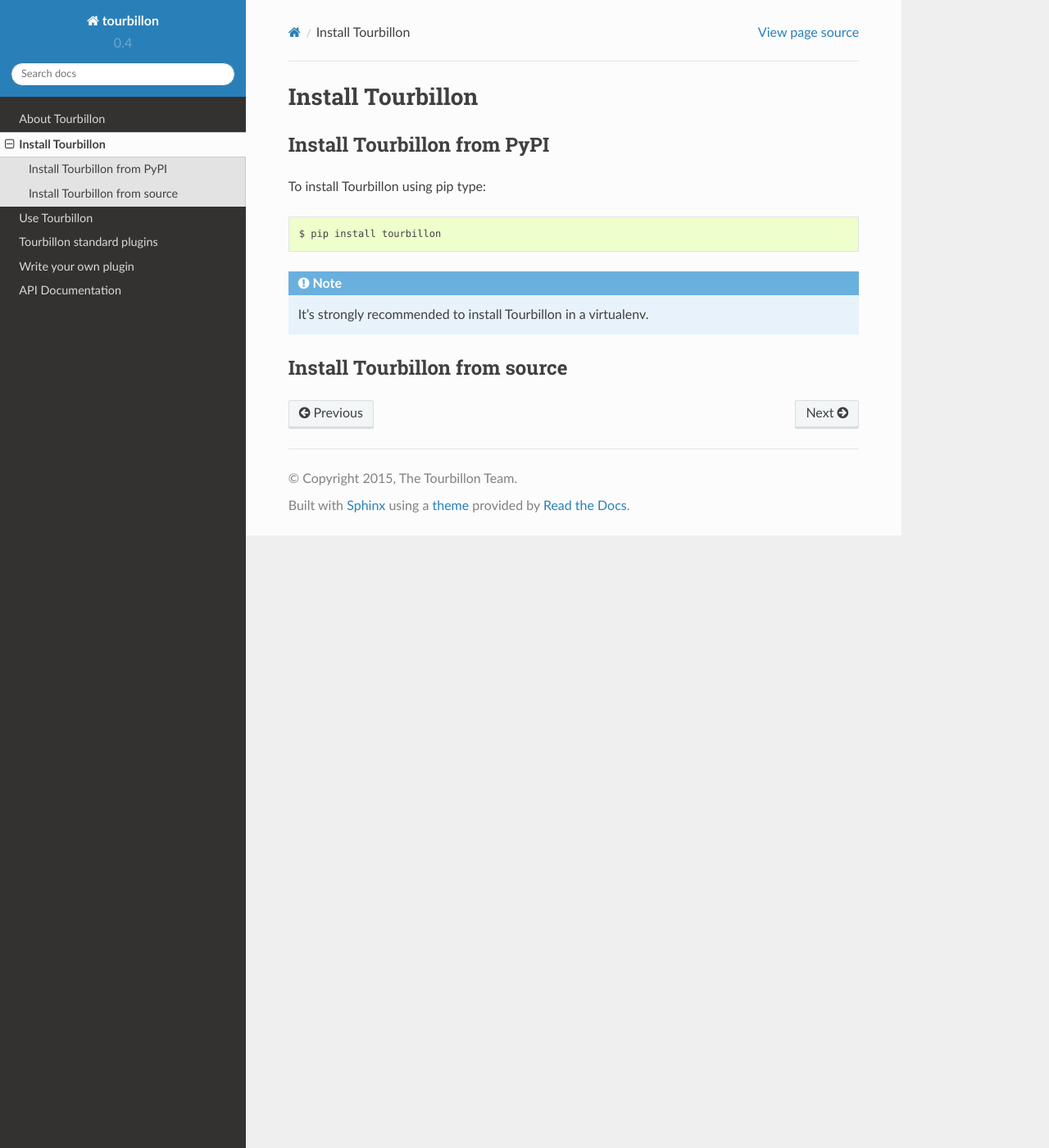
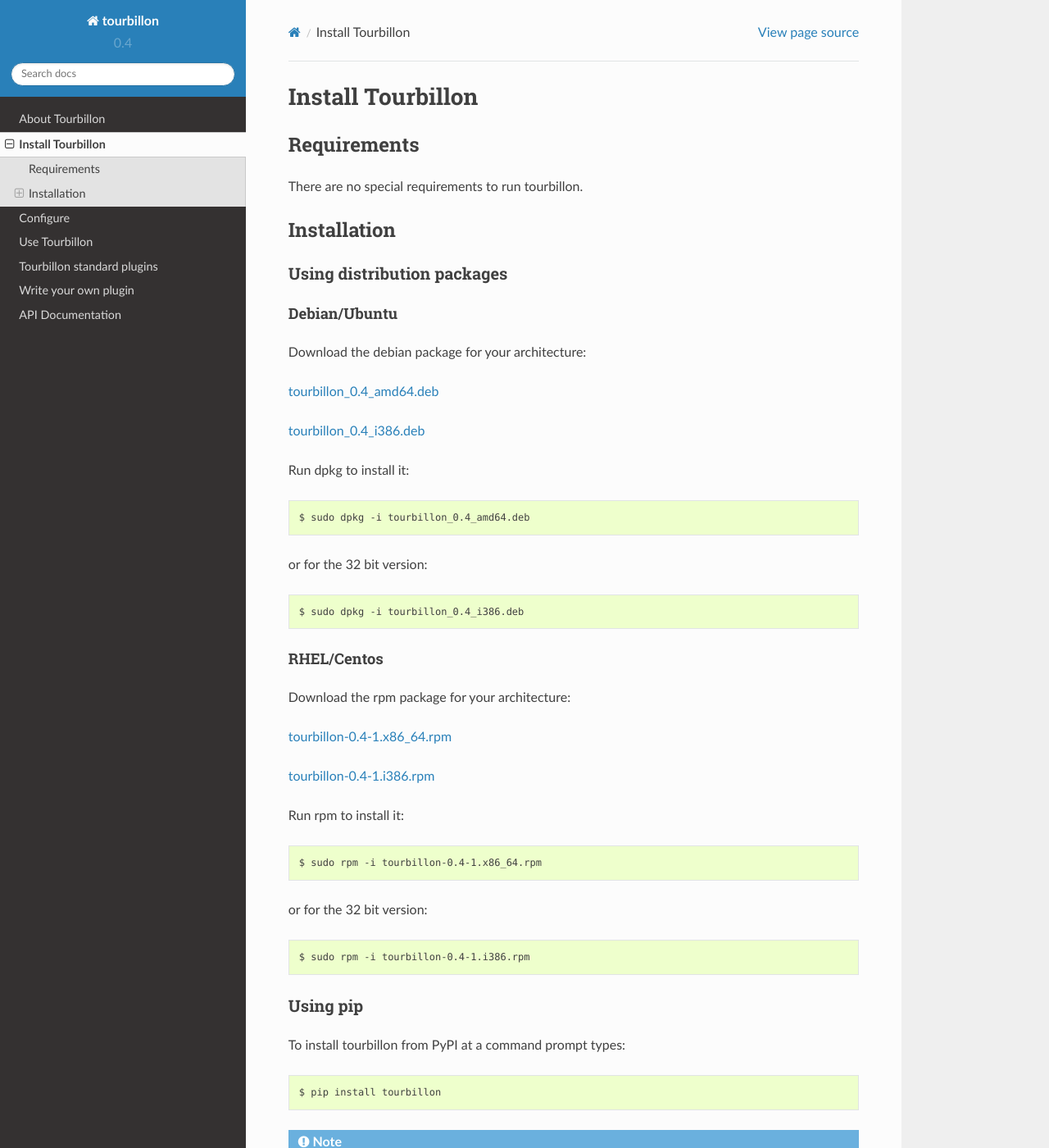
Before and after one commit to tourbillonpy/tourbillon-agent, a Sphinx documentation site: the page built from doc/source/install.rst, in a window 1280 px wide and 1400 px high. Shown: the whole window at 82% size. Built offline with Sphinx 7.4.7 and the Read the Docs theme 2.0.0, drawn with Linux system fonts in a browser that asks for light colours; some of the changed text lies outside the part shown.

Commit message:
documentation fix import error

```diff
--- a/doc/source/api.rst
+++ b/doc/source/api.rst
@@ -1,6 +1,5 @@
 API Documentation
 =================
 
-
-.. automodule:: tourbillon.agent.agent
+.. autoclass:: tourbillon.agent.Tourbillon
    :members:
--- a/doc/source/conf.py
+++ b/doc/source/conf.py
@@ -40,7 +40,6 @@
     'sphinx.ext.todo',
     'sphinx.ext.coverage',
     'sphinx.ext.ifconfig',
-    'sphinx.ext.viewcode',
 ]
 
 # Add any paths that contain templates here, relative to this directory.
--- a/doc/source/index.rst
+++ b/doc/source/index.rst
@@ -5,7 +5,7 @@
 
 
 Welcome to Tourbillon's documentation!
-===============================================
+======================================
 
 Tourbillon is an agent for collecting metrics from servers or services and store them into an InfluxDB.
 
@@ -19,6 +19,7 @@
 
    about
    install
+   configure
    use
    plugins
    write_your_own
--- a/doc/source/install.rst
+++ b/doc/source/install.rst
@@ -1,19 +1,73 @@
 Install Tourbillon
-==================
+******************
 
-Install Tourbillon from PyPI
-----------------------------
 
-To install Tourbillon using pip type: ::
+Requirements
+============
+
+There are no special requirements to run tourbillon.
+
+Installation
+============
+
+
+Using distribution packages
+---------------------------
+
+
+Debian/Ubuntu
+^^^^^^^^^^^^^
+
+Download the debian package for your architecture:
+
+
+`tourbillon_0.4_amd64.deb <https://github.com/tourbillonpy/tourbillon-agent/attachments/releases/download/0.4/tourbillon_0.4_amd64.deb>`_
+
+`tourbillon_0.4_i386.deb <https://github.com/tourbillonpy/tourbillon-agent/attachments/releases/download/0.4/tourbillon_0.4_i386.deb>`_
+
+
+Run dpkg to install it: ::
+
+	$ sudo dpkg -i tourbillon_0.4_amd64.deb
+
+or for the 32 bit version: ::
+
+	$ sudo dpkg -i tourbillon_0.4_i386.deb
+
+
+
+
+
+RHEL/Centos
+^^^^^^^^^^^
+
+Download the rpm package for your architecture:
+
+
+
+`tourbillon-0.4-1.x86_64.rpm <https://github.com/tourbillonpy/tourbillon-agent/attachments/releases/download/0.4/tourbillon-0.4-1.x86_64.rpm>`_
+
+`tourbillon-0.4-1.i386.rpm <https://github.com/tourbillonpy/tourbillon-agent/attachments/releases/download/0.4/tourbillon-0.4-1.i386.rpm>`_
+
+
+Run rpm to install it: ::
+
+	$ sudo rpm -i tourbillon-0.4-1.x86_64.rpm
+
+or for the 32 bit version: ::
+
+	$ sudo rpm -i tourbillon-0.4-1.i386.rpm
+
+
+
+Using pip
+---------
+
+To install tourbillon from PyPI at a command prompt types: ::
 
 	$ pip install tourbillon
 
 
 .. note::
-	It's strongly recommended to install Tourbillon in a virtualenv.
 
-
-
-
-Install Tourbillon from source
-------------------------------
+	It is strongly reccomended to install Tourbillon in a virtualenv.
--- a/setup.cfg
+++ b/setup.cfg
@@ -1,6 +1,5 @@
 [flake8]
-exclude = doc/*
-
+exclude = */__init__.py,doc/*
 
 [bdist_wheel]
 universal=1
```
Also changed, not shown: doc/source/about.rst (+12 -3 lines), doc/source/configure.rst (added, +18 -0 lines), 4 other files.
